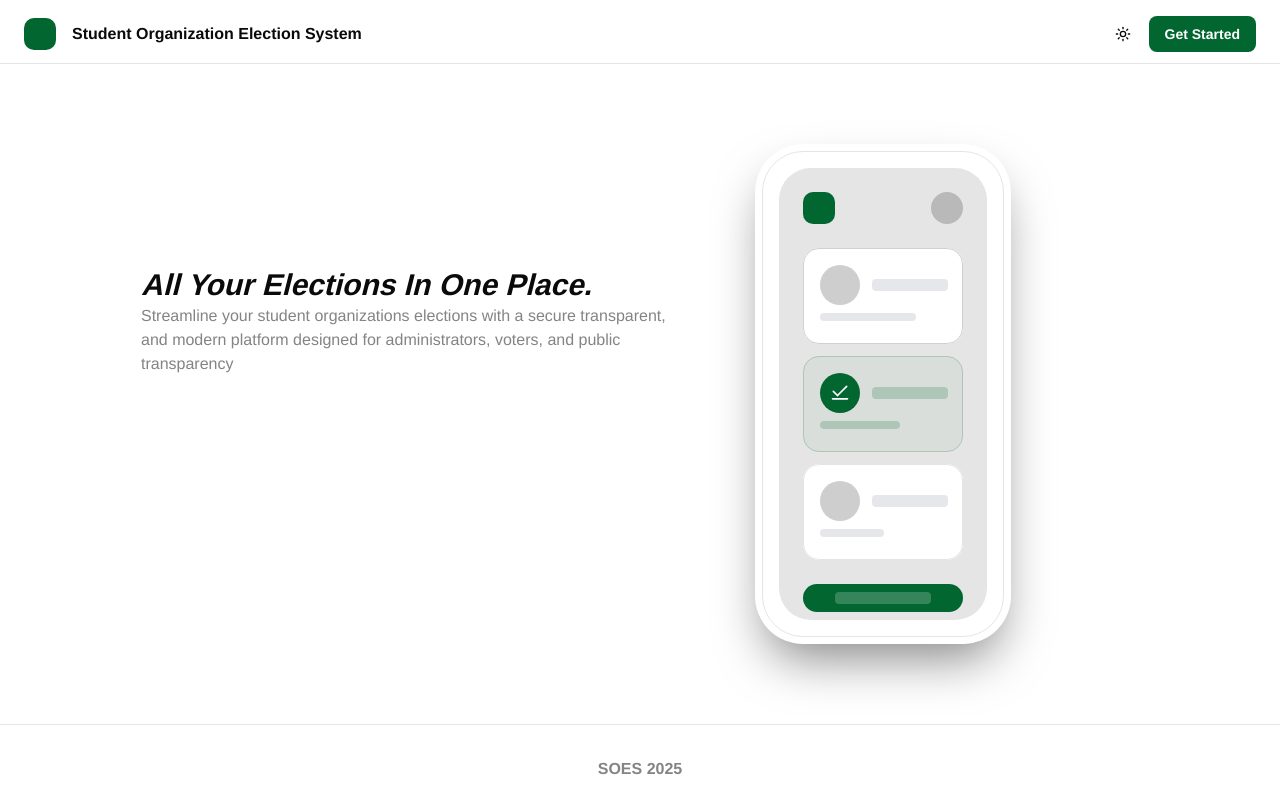
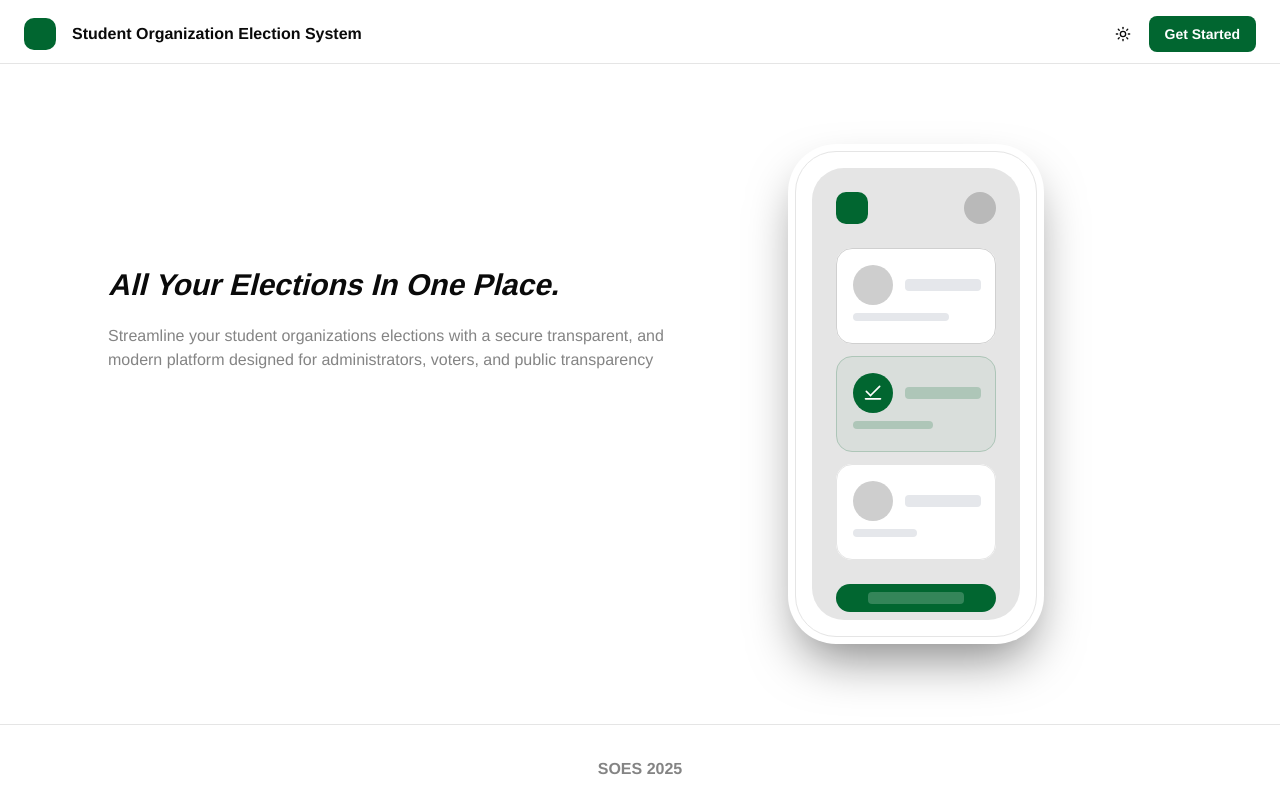
Before and after one commit to CSci-153-Web-Systems-and-Technologies/batch-2025-soes-web, a Next.js app: page / in a window 1280 px wide. Built offline with nearby package versions, Linux system fonts and the light colour scheme.

Commit message:
Adjusts landing page layout for improved spacing
Refines the landing page body section to enhance visual appeal.

Increases spacing between elements and adjusts container width
for a more balanced and engaging user experience.

```diff
--- a/app/page.tsx
+++ b/app/page.tsx
@@ -6,8 +6,8 @@ const page = () => {
     <div>
       {/* Section 1 */}
       <div className="w-screen h-[660px] flex flex-col justify-center items-center overflow-hidden">
-        <div className="flex flex-row justify-center items-center gap-16">
-          <div className="w-[550px] h-64 relative">
+        <div className="flex flex-row justify-center items-center gap-20">
+          <div className="w-[600px] h-64 relative flex flex-col gap-5">
             <div className="justify-start text-foreground text-3xl font-bold italic leading-tight gap-10">
               All Your Elections In One Place.
             </div>
```
